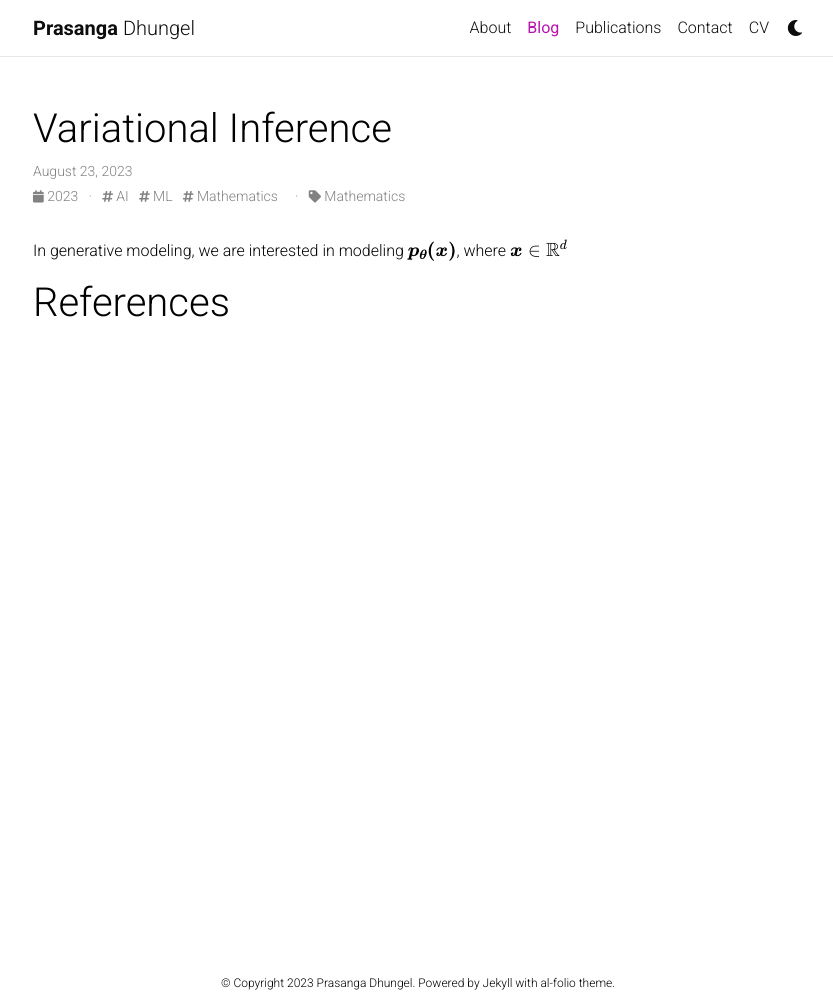
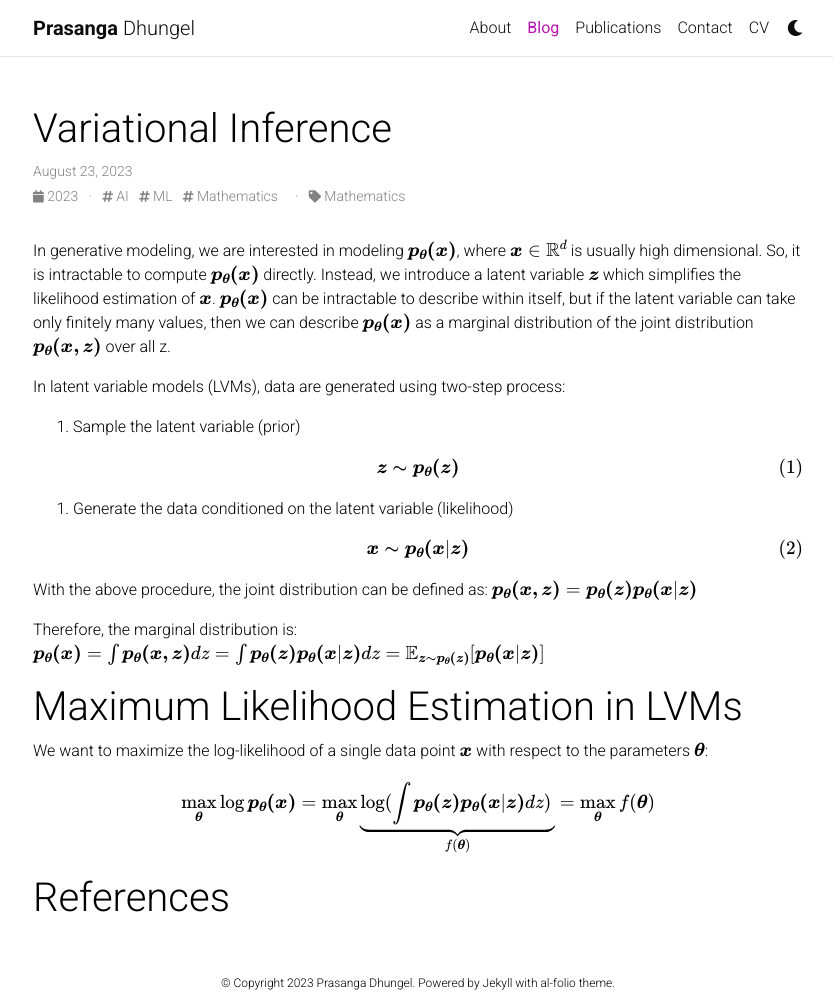
Before and after one commit to prasangadhungel/prasangadhungel.github.io, a Jekyll site: the page built from _posts/2023-08-23-variational-inference.markdown, in a window 1280 px wide and 1000 px high. Shown: the whole window, without its empty margins (222-1055 px from the left). Built offline with Jekyll 4.4.1, drawn with Linux system fonts in a browser that asks for light colours; comment, search, counter and statistics services are not loaded; a style sheet for code colours, icons or effects is not loaded.

Commit message:
add variational inference blog

```diff
--- a/_posts/2023-08-23-variational-inference.markdown
+++ b/_posts/2023-08-23-variational-inference.markdown
@@ -7,7 +7,34 @@ share: True
 comments: True
 ---
 
-In generative modeling, we are interested in modeling $$\boldsymbol{p_{\theta}(x)}$$, where $$\boldsymbol{x}\in\mathbb{R}^{d}$$
+In generative modeling, we are interested in modeling $$\boldsymbol{p_{\theta}(x)}$$, where $$\boldsymbol{x}\in\mathbb{R}^{d}$$ is usually high dimensional. So, it is intractable to compute $$\boldsymbol{p_{\theta}(x)}$$ directly. Instead, we introduce a latent variable $$\boldsymbol{z}$$ which simplifies the likelihood estimation of $$\boldsymbol{x}$$. $$\boldsymbol{p_{\theta}(x)}$$ can be intractable to describe within itself, but if the latent variable can take only finitely many values, then we can describe $$\boldsymbol{p_{\theta}(x)}$$ as a marginal distribution of the joint distribution $$\boldsymbol{p_{\theta}(x,z)}$$ over all z.
 
+In latent variable models (LVMs), data are generated using two-step process:
+1. Sample the latent variable (prior)
+
+\begin{equation}
+\boldsymbol{z} \thicksim \boldsymbol{p_{\theta}(z)}
+\end{equation}
+
+2. Generate the data conditioned on the latent variable (likelihood)
+
+\begin{equation}
+\boldsymbol{x} \thicksim \boldsymbol{p_{\theta}(x|z)}
+\end{equation}
+
+With the above procedure, the joint distribution can be defined as:
+$$\boldsymbol{p_{\theta}(x,z)} = \boldsymbol{p_{\theta}(z)}\boldsymbol{p_{\theta}(x|z)}$$
+
+Therefore, the marginal distribution is:
+$$
+\boldsymbol{p_{\theta}(x)} = \int \boldsymbol{p_{\theta}(x,z)} dz = \int \boldsymbol{p_{\theta}(z)}\boldsymbol{p_{\theta}(x|z)} dz = \mathbb{E}_{\boldsymbol{z} \thicksim \boldsymbol{p_{\theta}(z)}}[\boldsymbol{p_{\theta}(x|z)}]
+$$
+
+# Maximum Likelihood Estimation in LVMs
+We want to maximize the log-likelihood of a single data point $$\boldsymbol{x}$$ with respect to the parameters $$\boldsymbol{\theta}$$:
+
+\begin{equation}
+\underset{\boldsymbol{\theta}}{\max}\log\boldsymbol{p_{\theta}(x)} = \underset{\boldsymbol{\theta}}{\max}\underbrace{\log(\int \boldsymbol{p_{\theta}(z)}\boldsymbol{p_{\theta}(x|z)} dz)}_{f(\boldsymbol{\theta})} = \underset{\boldsymbol{\theta}}{\max}f(\boldsymbol{\theta}) \nonumber
+\end{equation}
 
 # References
```
